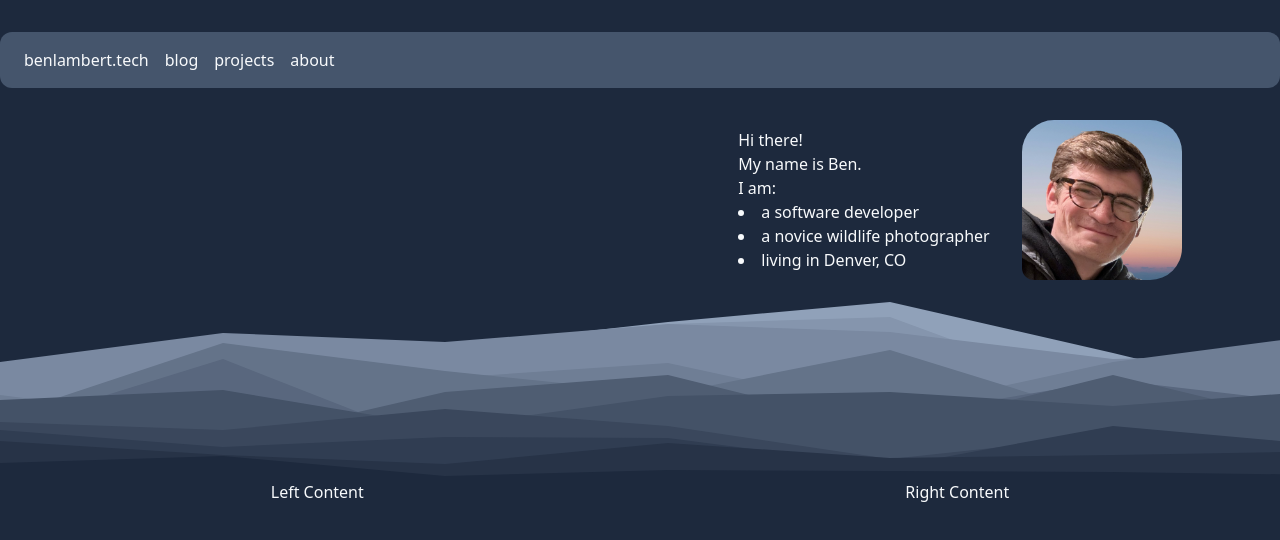
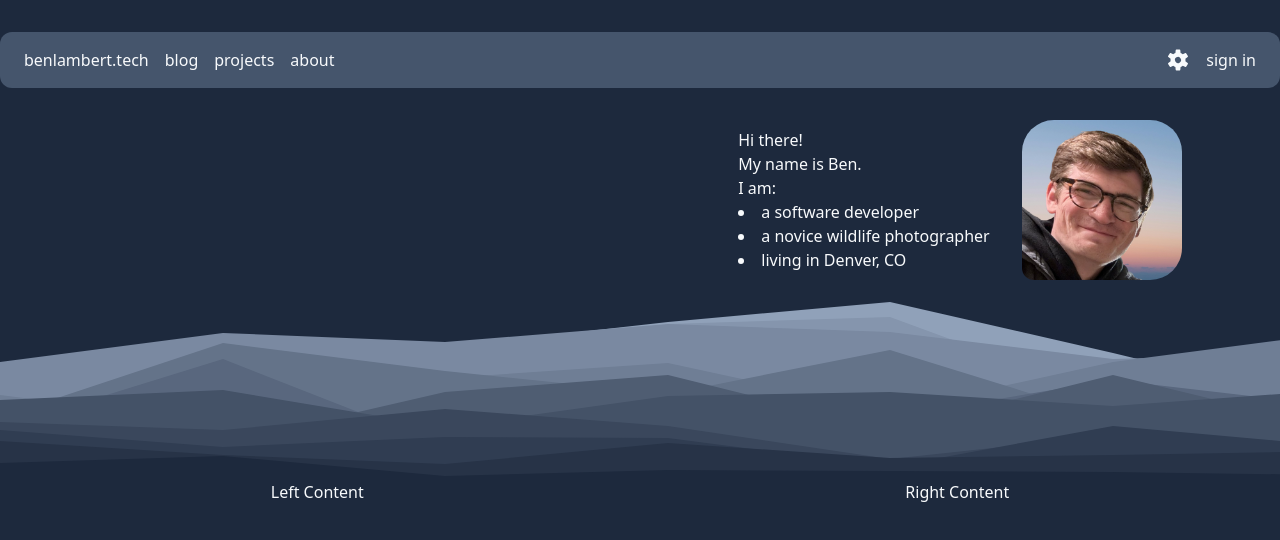
Before and after one commit to benlambert43/home, a Next.js app in the folder home-web-ui/: page / in a window 1280 px wide. Shown: the top 540 px of the page. Built offline with nearby package versions, Linux system fonts and the light colour scheme.

Commit message:
set up left and right parts of the navbar

```diff
--- a/home-web-ui/app/components/Navbar.tsx
+++ b/home-web-ui/app/components/Navbar.tsx
@@ -1,15 +1,28 @@
+import { Cog6ToothIcon } from "@heroicons/react/16/solid";
 import Link from "next/link";
 
 const Navbar = () => {
   return (
     <div
-      className="justify-left flex min-w-full flex-wrap items-center gap-4
-        rounded-xl bg-slate-600 px-6 py-4"
+      className="flex min-w-full flex-row flex-wrap-reverse items-center
+        justify-between gap-x-8 gap-y-6 rounded-xl bg-slate-600 px-6 py-4"
     >
-      <Link href="/">benlambert.tech</Link>
-      <Link href="/blog">blog</Link>
-      <Link href="/projects">projects</Link>
-      <Link href="/about">about</Link>
+      <div className="flex flex-4 flex-wrap items-center justify-start gap-4">
+        <Link href="/">benlambert.tech</Link>
+        <Link href="/blog">blog</Link>
+        <Link href="/projects">projects</Link>
+        <Link href="/about">about</Link>
+      </div>
+      <div className="flex flex-1 items-center gap-4 sm:justify-end">
+        <div>
+          <Link href="/">
+            <Cog6ToothIcon className="size-6" />
+          </Link>
+        </div>
+        <div className="min-w-12">
+          <Link href="/">sign in</Link>
+        </div>
+      </div>
     </div>
   );
 };
```
